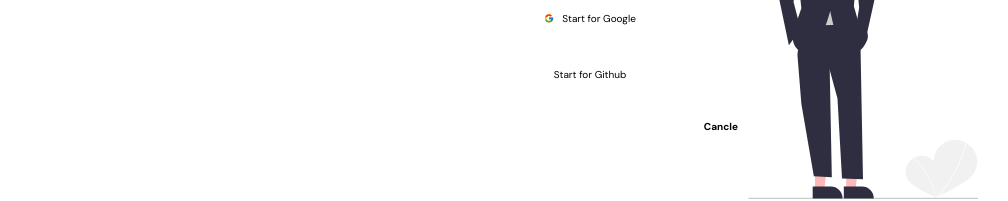
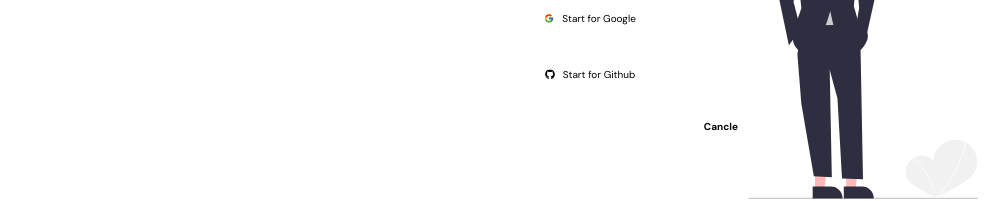
Before and after one commit to sonseong10/ecommerce-monorepo, a React (Create React App) app: page /work in a window 1280 px wide. Both pictures are taken after a click on the button "Login & Signup". Shown: the part 346-547 px from the top of the page, without its empty margins (50-1058 px from the left). Built offline with nearby package versions, Linux system fonts and the light colour scheme; no server answers; the database is empty.

Commit message:
💄 스타일수정

```diff
--- a/src/App.tsx
+++ b/src/App.tsx
@@ -1,4 +1,9 @@
-import React, { useCallback, useEffect, useState } from 'react'
+import React, {
+  useCallback,
+  useEffect,
+  useState,
+  type MemoExoticComponent,
+} from 'react'
 import { useLocation, useNavigate } from 'react-router-dom'
 
 import GlobalHeader from './components/common/global-header'
@@ -11,13 +16,17 @@ import MsgPopup from './components/common/popup/msg-popup'
 import MobileSideBar from './components/common/mobile-sidebar'
 
 import './styles/main.css'
+import type WorkRepository from 'service/work-repository'
+import type CardRepository from 'service/card_repository'
+import type DropDown from 'utils/dropdown'
+import type AuthService from 'service/auth_service'
 
 interface IAppProps {
-  FileInput: any
-  dropDown: any
-  authService: any
-  cardRepository: any
-  workRepository: any
+  FileInput: MemoExoticComponent<(props: any) => React.JSX.Element>
+  dropDown: DropDown
+  authService: AuthService
+  cardRepository: CardRepository
+  workRepository: WorkRepository
 }
 
 const App = ({
@@ -47,7 +56,7 @@ const App = ({
 
   useEffect(() => {
     setLoding(true)
-    authService.onAuthChange((user: any) => {
+    authService.onAuthChange((user: { uid: string }) => {
       if (user) {
         setUserId(user.uid)
       } else {
--- a/src/components/common/image-file-input.tsx
+++ b/src/components/common/image-file-input.tsx
@@ -2,8 +2,8 @@ import React, { memo, useRef, useState } from 'react'
 import { FiCamera } from 'react-icons/fi'
 
 import buttonStyles from '../../styles/modules/buttons.module.css'
-import commonStyles from '/src/styles/modules/common.module.css'
-import styles from '/src/styles/modules/maker.module.css'
+import commonStyles from '../../styles/modules/common.module.css'
+import styles from '../../styles/modules/maker.module.css'
 
 const ImageFileInput = memo(
   (props: { imageUploader: any; name: string; onFileChange: any }) => {
--- a/src/components/common/popup/auth-popup.tsx
+++ b/src/components/common/popup/auth-popup.tsx
@@ -1,7 +1,7 @@
 import React, { memo } from 'react'
 
 import { FcGoogle } from 'react-icons/fc'
-// import { GoMarkGithub } from 'react-icons/go'
+import { FaGithub } from 'react-icons/fa'
 
 import buttonStyles from '../../../styles/modules/buttons.module.css'
 import styles from '../../../styles/modules/common.module.css'
@@ -41,7 +41,7 @@ const AuthPopup = memo(
             onMouseDown={ToggleOverlay}
             value="Github"
           >
-            {/* <GoMarkGithub className={styles.authLogo} /> */}
+            <FaGithub className={styles.authLogo} />
             Start for Github
           </button>
         </div>
--- a/src/styles/modules/work.module.css
+++ b/src/styles/modules/work.module.css
@@ -183,8 +183,4 @@
     line-height: line-height-24;
     letter-spacing: letter-spacing-24;
   }
-
-  .toolTip {
-    top: 2rem;
-  }
 }
```
